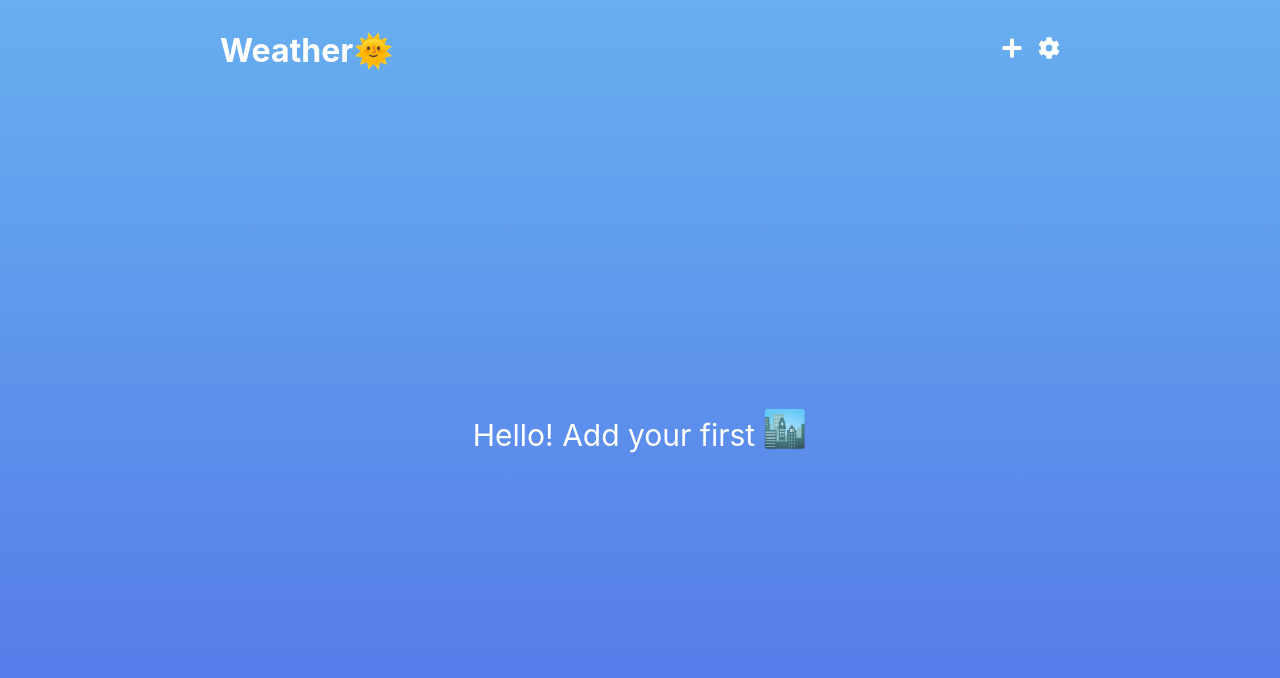
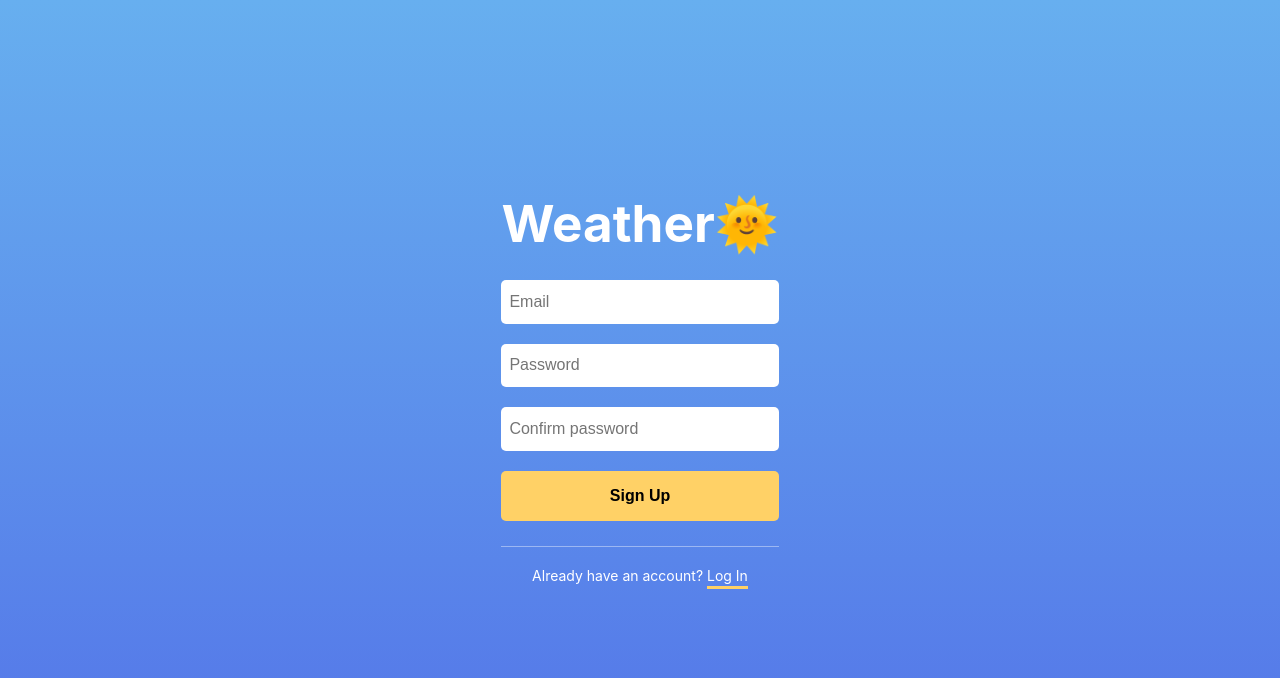
Before and after one commit to dejanantic/weather-app, a React (Create React App) app: page / in a window 1280 px wide. Shown: the top 678 px of the page. Built offline with nearby package versions, Linux system fonts and the light colour scheme; no server answers.

Commit message:
Create Signup component

```diff
--- a/src/App/App.js
+++ b/src/App/App.js
@@ -10,15 +10,15 @@ import './App.css'
 export default function App() {
   return (
     <div className="container">
-      <Router>
+      {/* <Router>
         <Route exact path="/">
           <Home />
         </Route>
         <Route path="/details">
           <SingleCityDetails />
         </Route>
-      </Router>
-      {/* <Signup /> */}
+      </Router> */}
+      <Signup />
     </div>
   );
 }
--- a/src/Logo/Logo.css
+++ b/src/Logo/Logo.css
@@ -1,4 +1,5 @@
 .logo__text {
+  color: var(--text-primary);
   font-size: 3.2em;
   font-weight: 700;
 }
--- a/src/Signup/Signup.css
+++ b/src/Signup/Signup.css
@@ -0,0 +1,70 @@
+.signup {
+  margin: auto;
+  max-width: 40em;
+}
+
+.signup__header {
+  font-size: 1.6em;
+  margin-bottom: 0.3em;
+}
+
+.signup__form-container {
+}
+
+.signup__form {
+  display: flex;
+  flex-flow: column nowrap;
+}
+
+.signup__form-group {
+  margin-top: 2em;
+}
+
+.signup__form-control {
+  width: 100%;
+  font-size: 1.6em;
+  padding: 0.8em 0.5em;
+  border: none;
+  border-radius: var(--border-signup-input-radius);
+  outline: none;
+}
+
+.signup__form-submit {
+  width: 100%;
+  padding: 1em 0;
+  font-size: 1.6em;
+  font-weight: bold;
+  color: var(--text-primary);
+  color: black;
+  background: none;
+  border: none;
+  border-radius: var(--border-signup-input-radius);
+  text-transform: capitalize;
+  background-color: var(--background-signup-btn-alt);
+}
+
+.signup__divider {
+  margin: 2.5em 0 2em;
+  background-color: var(--background-white);
+  height: var(--signup-divider-height);
+  opacity: var(--signup-divider-opacity);
+}
+
+.signup__text {
+  font-size: 1.4em;
+  color: var(--text-primary);
+  text-align: center;
+}
+
+.signup__login-link {
+  text-transform: capitalize;
+  text-decoration: none;
+  color: var(--text-primary);
+  border-bottom: var(--border-link);
+  padding-bottom: 2px;
+  transition: border 0.2s ease-out;
+}
+
+.signup__login-link:hover {
+  border-width: 6px;
+}
--- a/src/Signup/Signup.js
+++ b/src/Signup/Signup.js
@@ -1,9 +1,68 @@
-import React, { useState, useEffect } from 'react'
+import React, { useState, useRef } from "react";
+import Logo from "../Logo/Logo";
+import "./Signup.css";
 
 export default function Signup() {
+  const emailRef = useRef();
+  const passwordRef = useRef();
+  const passwordConfirmRef = useRef();
+
   return (
     <div className="signup">
-      <h1>This is a signup</h1>
+      <header className="signup__header">
+        <Logo />
+      </header>
+      <div className="signup__form-container">
+        <form className="signup__form">
+          <div className="signup__form-group">
+            <input
+              ref={emailRef}
+              className="signup__form-control"
+              aria-label="email"
+              type="email"
+              name="email"
+              placeholder="Email"
+              required
+            />
+          </div>
+          <div className="signup__form-group">
+            <input
+              ref={passwordRef}
+              className="signup__form-control"
+              aria-label="password"
+              type="password"
+              name="password"
+              placeholder="Password"
+              required
+            />
+          </div>
+          <div className="signup__form-group">
+            <input
+              ref={passwordConfirmRef}
+              className="signup__form-control"
+              aria-label="confirm-password"
+              type="password"
+              name="passwordConfirm"
+              placeholder="Confirm password"
+              required
+            />
+          </div>
+          <div className="signup__form-group">
+            <button type="submit" className="signup__form-submit">
+              sign up
+            </button>
+          </div>
+        </form>
+      </div>
+      <div className="signup__divider"></div>
+      <div className="signup__to-login">
+        <p className="signup__text">
+          Already have an account?{" "}
+          <a href="#" className="signup__login-link">
+            log in
+          </a>
+        </p>
+      </div>
     </div>
-  )
+  );
 }
--- a/src/index.css
+++ b/src/index.css
@@ -9,8 +9,12 @@
 :root {
   /* Color Variables */
   --background-white: #fff;
+  --background-orangeyellow: #ffd166;
   --text-primary: #fff;
+  --text-dark: #000;
   --background-form-btn: #585342;
+  --background-signup-btn: #001011;
+  --background-signup-btn-alt: var(--background-orangeyellow);
   --background-primary: #67afef;
   --background-secondary: #5373e8;
   --background-forecast: hsla(200, 72%, 25%, 0.2);
@@ -18,14 +22,22 @@
 
   /* Border Variables */
   --border-radius: 1.2em;
-  --border: 1px solid #fff;
-  --border-form: 2px solid #fff;
+  --border: 1px solid var(--background-white);
+  --border-form: 2px solid var(--background-white);
   --border-input: 1px solid rgba(103, 175, 239, 0.3);
   --border-input-focus: 3px solid #67afef;
+  --border-link: 3px solid var(--background-orangeyellow);
+  --border-signup-input: none;
+  --border-signup-input-radius: 5px;
   --button-border-radius: 0.375em;
 
   /* Content */
   --content-max-width: 81.5em;
+
+  /* Signup/Login Variables */
+  --signup-divider-height: 1px;
+  --signup-divider-opacity: 0.4;
+  --link-background-color: var(--background-orangeyellow);
 
   /* Cities Grid */
   --cities-grid-gap: 1.5em;
```
